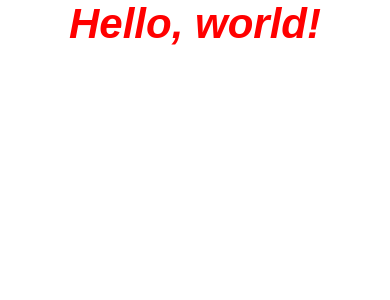
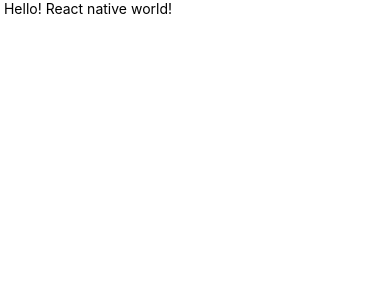
Before and after one commit to Akshita2020/react_native_basics, a React Native app: screen / in a window 390 px wide. Shown: the top 300 px of the page. Built offline with nearby package versions, Linux system fonts and the light colour scheme.

Commit message:
Components in react-native

```diff
--- a/App.tsx
+++ b/App.tsx
@@ -1,20 +1,10 @@
-import {Text, SafeAreaView} from 'react-native';
+import {SafeAreaView} from 'react-native';
+import MyText from './components/MyText/Text';
 
 function App() {
   return (
     <SafeAreaView>
-      <Text
-        style={{
-          color: 'red',
-          fontSize: 42,
-          fontFamily: 'Arial',
-          fontStyle: 'italic',
-          fontWeight: '700',
-          // letterSpacing: 10,
-          textAlign: 'center',
-        }}>
-        Hello, world!
-      </Text>
+      <MyText />
     </SafeAreaView>
   );
 }
--- /dev/null
+++ b/components/MyText/Text.jsx
@@ -0,0 +1,7 @@
+import React from 'react';
+import {Text} from 'react-native';
+const MyText = () => {
+  return <Text> Hello! React native world!</Text>;
+};
+
+export default MyText;
```
